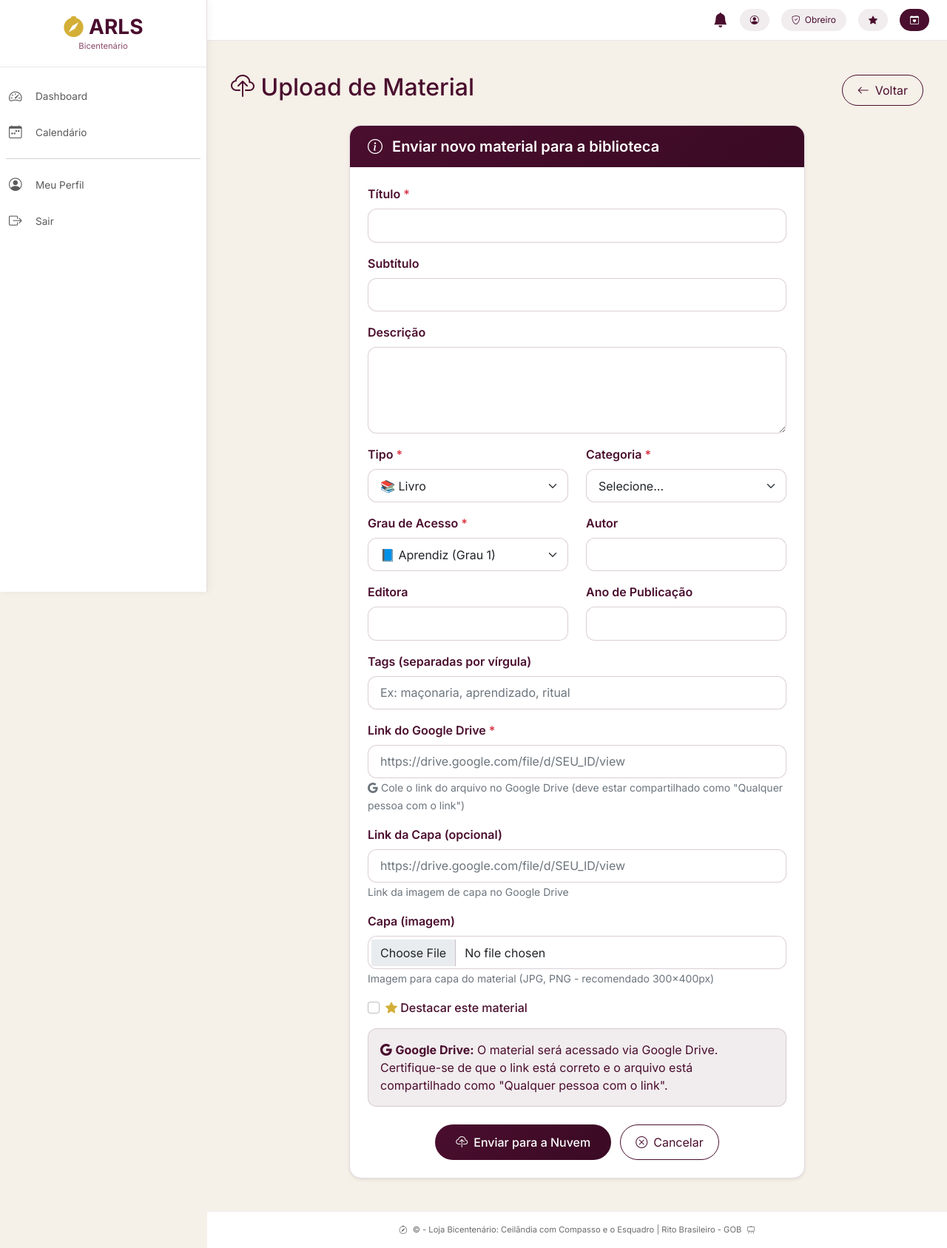
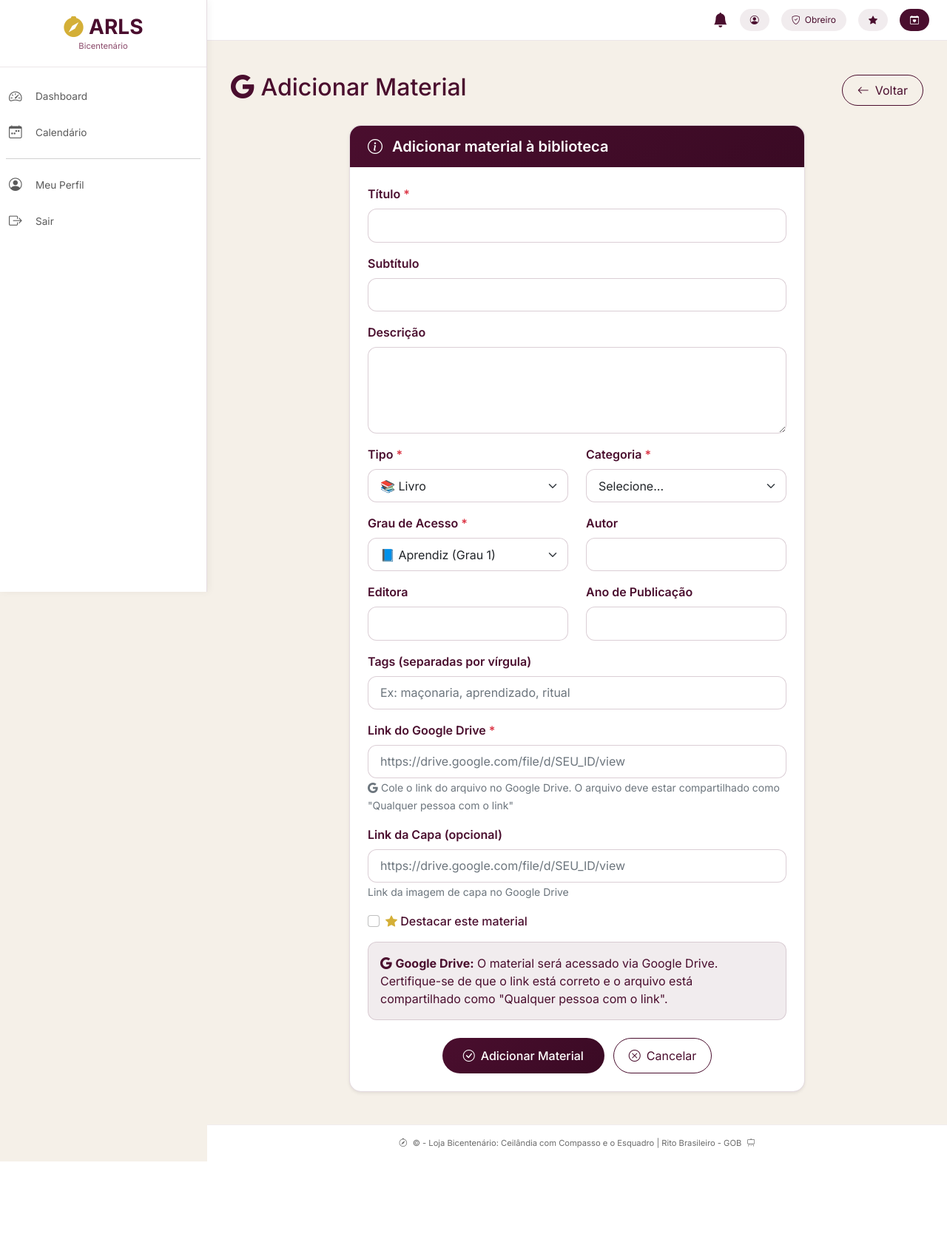
Before and after one commit to secretariabicentenario4739-boop/sistema_loja, a Python web app: template templates/biblioteca/upload.html in a window 1280 px wide. Shown: the whole page at 74% size. After the commit the page ends 1570 px from the top, so only its background shows below. Run offline with Jinja, Linux system fonts and the light colour scheme; the template is opened without the code that fills it, so the values that code supplies are empty; some web fonts are replaced.

Commit message:
biblioteca

```diff
--- a/templates/biblioteca/upload.html
+++ b/templates/biblioteca/upload.html
@@ -277,8 +234,8 @@
     <!-- Cabeçalho responsivo -->
     <div class="d-flex justify-content-between align-items-center mb-4">
         <h2>
-            <i class="bi bi-cloud-upload" style="color: var(--bordo);"></i>
-            <span style="color: var(--bordo);">Upload de Material</span>
+            <i class="bi bi-google" style="color: var(--bordo);"></i>
+            <span style="color: var(--bordo);">Adicionar Material</span>
         </h2>
         <div class="header-actions">
             <a href="/biblioteca" class="btn-bordo-outline">
@@ -291,10 +248,10 @@
         <div class="col-md-8 mx-auto">
             <div class="card shadow-sm">
                 <div class="card-header">
-                    <h5><i class="bi bi-info-circle me-2"></i> Enviar novo material para a biblioteca</h5>
+                    <h5><i class="bi bi-info-circle me-2"></i> Adicionar material à biblioteca</h5>
                 </div>
                 <div class="card-body p-4">
-                    <form method="POST" enctype="multipart/form-data" id="formUpload">
+                    <form method="POST" id="formUpload">
                         <div class="mb-3">
                             <label class="form-label">Título <span class="text-danger">*</span></label>
                             <input type="text" class="form-control" name="titulo" required>
@@ -358,7 +315,7 @@
 
                             <div class="col-md-6 mb-3">
                                 <label class="form-label">Ano de Publicação</label>
-                                <input type="number" class="form-control" name="ano_publicacao" min="1800" max="2026">
+                                <input type="number" class="form-control" name="ano_publicacao" min="1800" max="2030">
                             </div>
                         </div>
 
@@ -367,27 +324,23 @@
                             <input type="text" class="form-control" name="tags" placeholder="Ex: maçonaria, aprendizado, ritual">
                         </div>
 
+                        <!-- CAMPO PRINCIPAL: LINK DO GOOGLE DRIVE -->
                         <div class="mb-3">
                             <label class="form-label">Link do Google Drive <span class="text-danger">*</span></label>
                             <input type="url" class="form-control" name="google_drive_url"
                                    placeholder="https://drive.google.com/file/d/SEU_ID/view" required>
                             <small class="text-muted">
                                 <i class="bi bi-google"></i>
-								Cole o link do arquivo no Google Drive (deve estar compartilhado como "Qualquer pessoa com o link")
+                                Cole o link do arquivo no Google Drive. O arquivo deve estar compartilhado como "Qualquer pessoa com o link"
                             </small>
                         </div>
 
+                        <!-- CAMPO OPCIONAL: LINK DA CAPA -->
                         <div class="mb-3">
                             <label class="form-label">Link da Capa (opcional)</label>
                             <input type="url" class="form-control" name="capa_drive_url"
                                    placeholder="https://drive.google.com/file/d/SEU_ID/view">
                             <small class="text-muted">Link da imagem de capa no Google Drive</small>
-						</div>
-
-                        <div class="mb-3">
-                            <label class="form-label">Capa (imagem)</label>
-                            <input type="file" class="form-control" name="capa" accept="image/*">
-                            <small class="text-muted">Imagem para capa do material (JPG, PNG - recomendado 300x400px)</small>
                         </div>
 
                         <div class="mb-3 form-check">
@@ -399,13 +352,14 @@
 
                         <div class="alert alert-bordo-info mb-4">
                             <i class="bi bi-google"></i>
-							<strong>Google Drive:</strong> O material será acessado via Google Drive. Certifique-se de que o link está correto e o arquivo está compartilhado como "Qualquer pessoa com o link".
+                            <strong>Google Drive:</strong> O material será acessado via Google Drive.
+                            Certifique-se de que o link está correto e o arquivo está compartilhado como "Qualquer pessoa com o link".
                         </div>
 
                         <!-- Botões com layout responsivo -->
                         <div class="btn-group-mobile">
                             <button type="submit" class="btn-bordo-primary" id="btnSubmit">
-                                <i class="bi bi-cloud-upload"></i> Enviar para a Nuvem
+                                <i class="bi bi-check-circle"></i> Adicionar Material
                             </button>
                             <a href="/biblioteca" class="btn-bordo-outline">
                                 <i class="bi bi-x-circle"></i> Cancelar
@@ -418,23 +372,9 @@
     </div>
 </div>
 
-<!-- Loading Overlay -->
-<div id="loadingOverlay" style="display: none;">
-    <div class="text-center text-white">
-        <div class="spinner-border spinner-border-lg" role="status">
-            <span class="visually-hidden">Carregando...</span>
-        </div>
-        <h4 class="mt-3">Enviando para a nuvem...</h4>
-        <p>Aguarde, o arquivo está sendo processado</p>
-        <div class="progress-custom mt-3" style="width: 300px; max-width: 80%; margin: 0 auto;">
-            <div class="progress-bar progress-bar-striped progress-bar-animated" style="width: 100%; height: 8px;"></div>
-        </div>
-    </div>
-</div>
-
 <script>
 // Validação do formulário
-document.querySelector('form').addEventListener('submit', function(e) {
+document.getElementById('formUpload').addEventListener('submit', function(e) {
     const titulo = document.querySelector('input[name="titulo"]').value.trim();
     const tipo = document.querySelector('select[name="tipo"]').value;
     const categoria = document.querySelector('select[name="categoria_id"]').value;
@@ -465,6 +405,19 @@ document.querySelector('form').addEventListener('submit', function(e) {
         document.querySelector('input[name="google_drive_url"]').focus();
         return false;
     }
+
+    // Validação do formato do link do Google Drive
+    if (!googleDriveUrl.includes('drive.google.com') || !googleDriveUrl.includes('/file/d/')) {
+        e.preventDefault();
+        alert('❌ Por favor, informe um link válido do Google Drive! O link deve ser do tipo: https://drive.google.com/file/d/SEU_ID/view');
+        document.querySelector('input[name="google_drive_url"]').focus();
+        return false;
+    }
+
+    // Mostrar loading
+    const btnSubmit = document.getElementById('btnSubmit');
+    btnSubmit.disabled = true;
+    btnSubmit.innerHTML = '<i class="bi bi-hourglass-split"></i> Processando...';
 });
 </script>
 {% endblock %}
```
Also changed, not shown: other parts of templates/biblioteca/upload.html (+0 -43 lines). Lines whose indentation alone changed are shown as unchanged.
